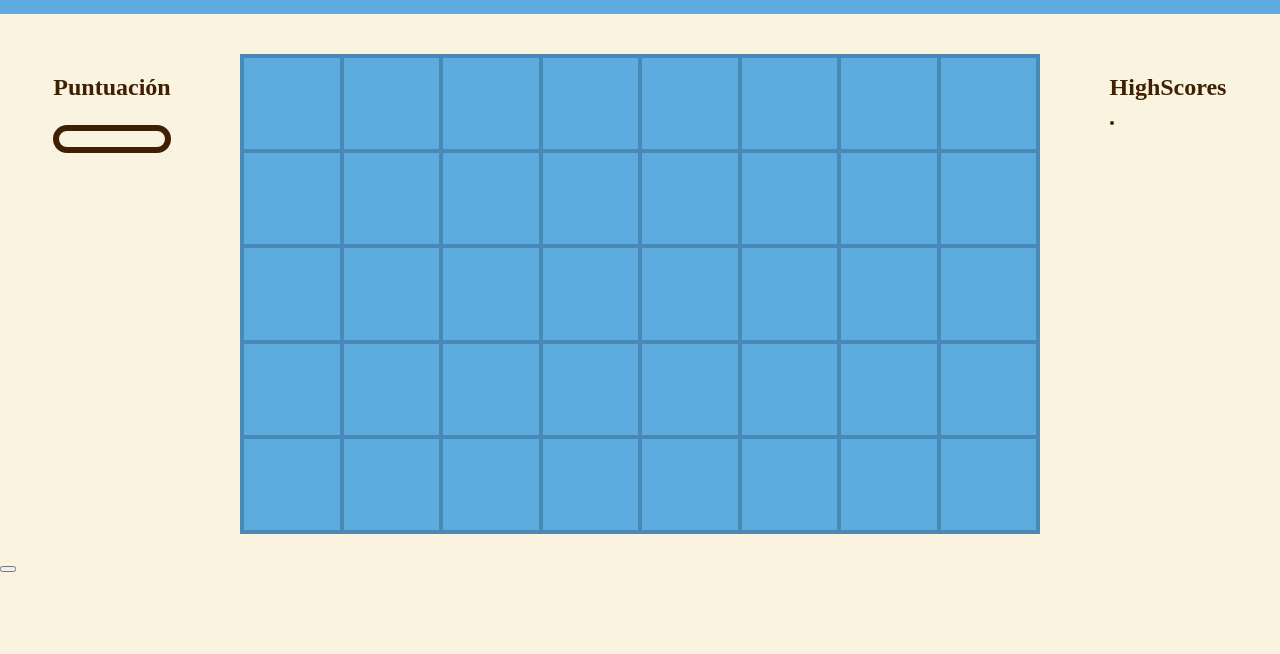
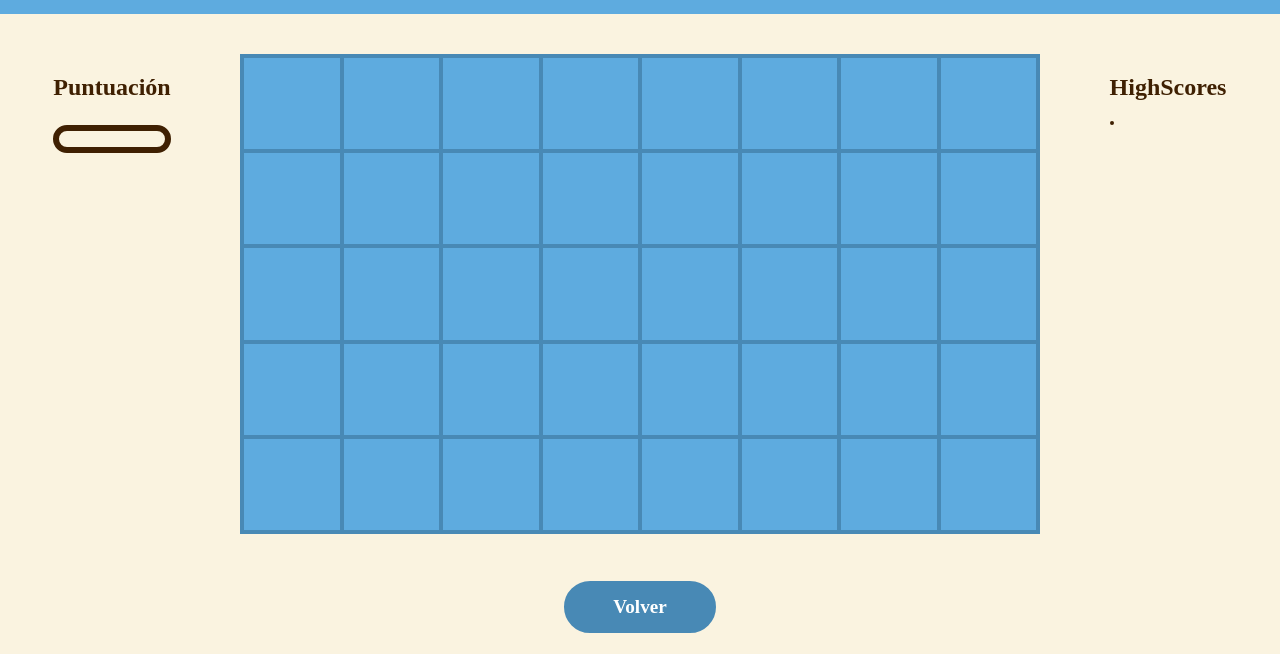
Before and after one commit to Fg-21/FeriaCiencias, a plain HTML site: page web/Juego.html in a window 1280 px wide. Shown: the part 146-800 px from the top of the page. Drawn offline with nearby package versions, Linux system fonts and the light colour scheme; no server answers; a web font is replaced by a local one.

Commit message:
bVolver DONE

```diff
--- a/css/style.css
+++ b/css/style.css
@@ -184,6 +184,46 @@ align-items: center;
     padding-bottom: 1vh;
 }
 
+#cMensaje{
+display: flex;
+justify-content: center;
+align-items: center;
+}
+
+#tMensaje{
+    font-family: "Englebert";
+    color: #3f2002;
+}
+
+#cBotonVolver{
+display: flex;
+justify-content: center;
+align-items: center;
+}
+
+#botonVolver{
+    width: 20dvh;
+    max-width: 50%;
+    height: 7.5dvh;
+    max-height: 30%;
+    font-family: "Englebert";
+    opacity: 0;
+    animation: aparecer 1s ease-in 2s forwards;
+    background-color: #4889b5;
+    border: 0.5vh solid #faf3e0;
+
+    border-radius: 10dvb;
+    color: white;
+    font-size: larger;
+    font-weight: bold;
+    transition: background-color 0.5s, color 0.5s, border-color 0.5s ease-in-out;
+}
+
+#botonVolver:hover{
+background-color: #ed5d35;
+border: 0.5vh solid #3f2002;
+}
+
 @keyframes slideDesdeArriba {
     0% {
       transform: translateY(-100%);
@@ -195,7 +235,7 @@ align-items: center;
     }
   }
 
-  @keyframes slideDesdeAbajo {
+@keyframes slideDesdeAbajo {
     0%{
         transform: translateY(100%);
         opacity: 0;
@@ -207,7 +247,7 @@ align-items: center;
     }
   }
 
-  @keyframes apareceTablero {
+@keyframes apareceTablero {
     0%{
         opacity: 0;
     }
@@ -217,7 +257,13 @@ align-items: center;
     }
   }
 
-  @keyframes boton{
+@keyframes aparecer {
+    to{
+        opacity: 1;
+    }
+}
+
+@keyframes boton{
     0%{
         background-color: #75d383;
         color: #3f2002;
@@ -229,4 +275,4 @@ align-items: center;
     color: white;
     border-color: white;
     }
-  }
+}
--- a/web/Juego.html
+++ b/web/Juego.html
@@ -19,7 +19,6 @@
     <div id="cTiempo">
         <h2 id="tTiempo">Tiempo:
             <span id="dTiempo">
-                <!--TO DO: Asignar ek tiempo restante en JS, debe empezar en 5 minutos-->
             </span>
         </h2>
     </div>
@@ -27,7 +26,7 @@
 <div id="cJuego">
     <div id="cTablero">
         <table id="tablero">
-            <!--TO DO: Crear tablero con js es 5 de alto por 8 de largo -->
+
             <tbody>
             </tbody>
         </table>
@@ -38,8 +37,6 @@
         <div id="cTableroHighScore">
             <table id="tableroHS">
                 <tbody>
-                    <!--TO DO: Insertar tabla de Récords con JS, debe aparecer el nombre de los usuarios y su puntuación
-                    La tabla contempla los 10 primeros jugadores-->
                 </tbody>
             </table>
         </div>
@@ -64,7 +61,7 @@
 
     <div id="cBotonVolver">
         <button id="botonVolver">
-            <!--TO DO: Botón que vuelva a la pagina de inicio (Index.html)-->
+            Volver<!--TO DO: Botón que vuelva a la pagina de inicio (Index.html)-->
         </button>
     </div>
 </body>
```
